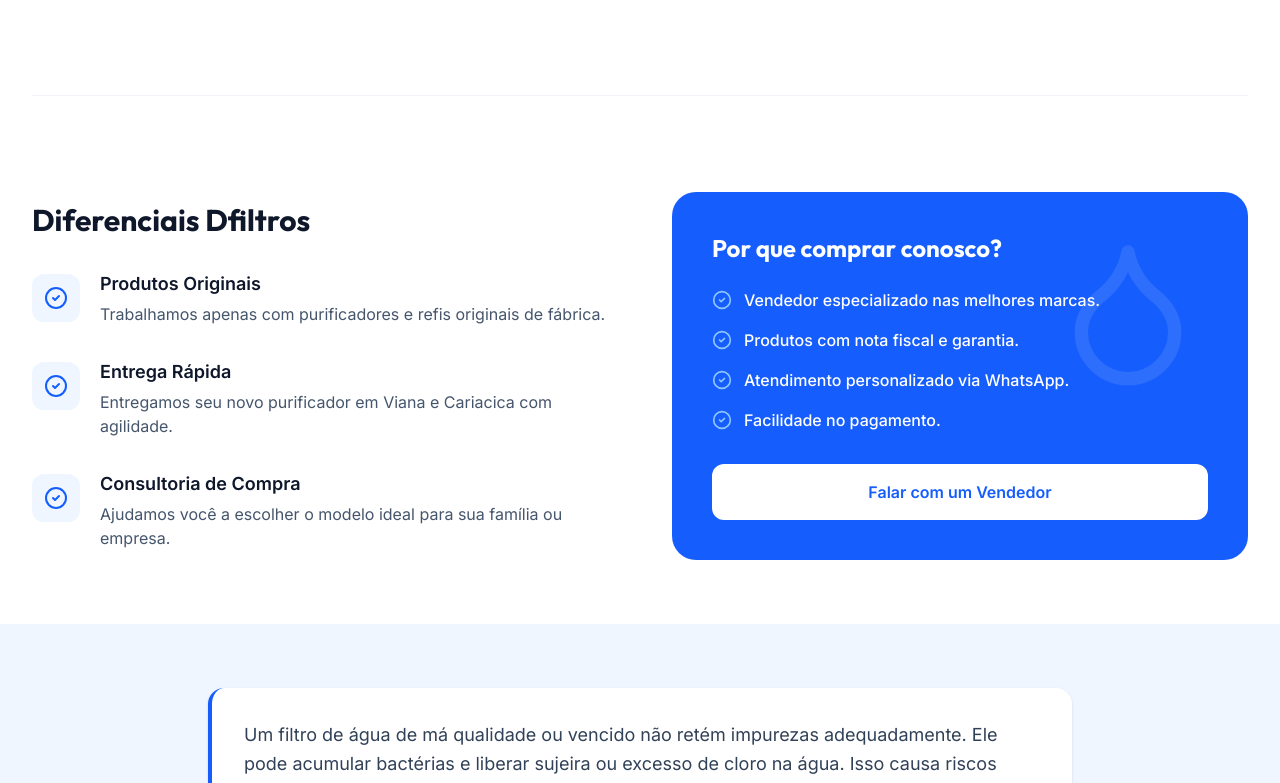
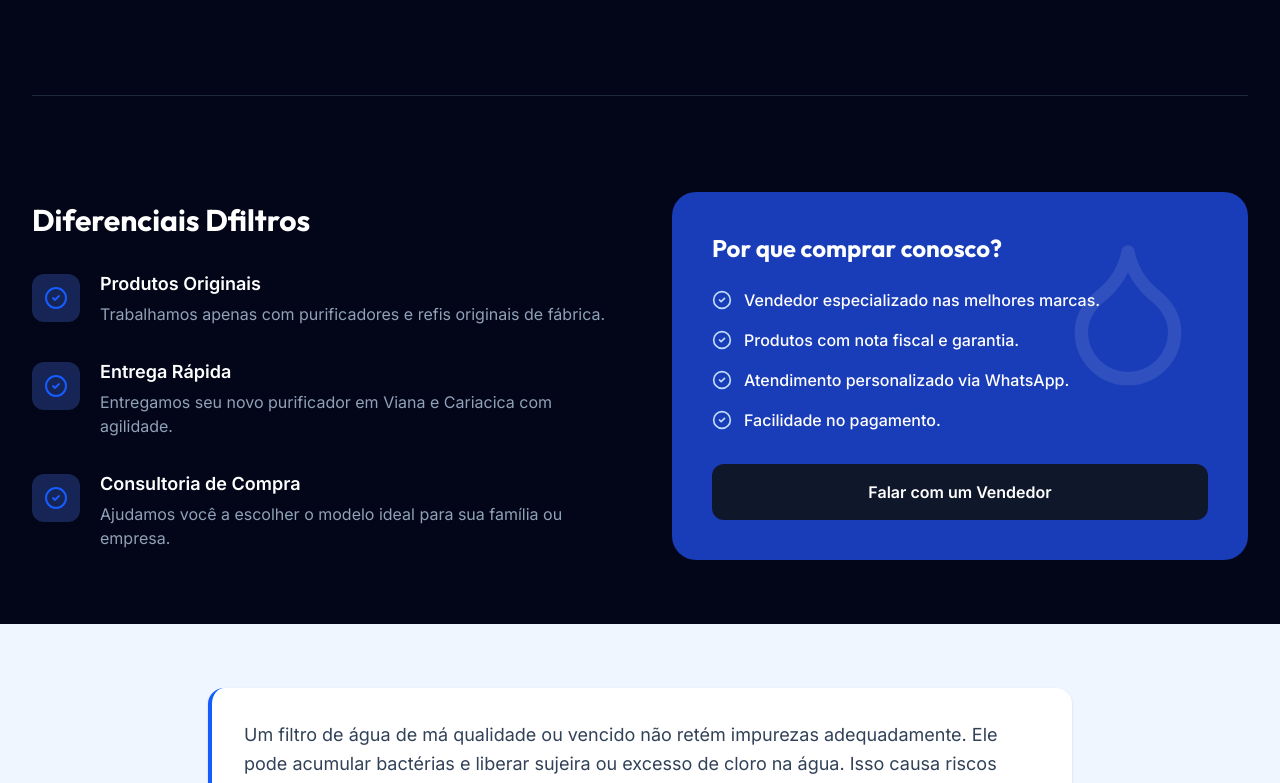
Before and after one commit to dimialvesea-svg/dfiltros-site, a React (Vite) app: page / in a window 1280 px wide. Shown: the part 1556-2339 px from the top of the page. Built offline with nearby package versions, Linux system fonts and the light colour scheme.

Commit message:
feat: update site theme to dark mode and add GTag
- Switch color palette to dark mode using slate-950
- Implement Google Tag Manager tracking

```diff
--- a/index.html
+++ b/index.html
@@ -1,6 +1,14 @@
 <!doctype html>
 <html lang="en">
-  <head>
+  <head><!-- Google tag (gtag.js) -->
+<script async src="https://www.googletagmanager.com/gtag/js?id=GT-NGBJHD6T"></script>
+<script>
+  window.dataLayer = window.dataLayer || [];
+  function gtag(){dataLayer.push(arguments);}
+  gtag('js', new Date());
+
+  gtag('config', 'GT-NGBJHD6T');
+</script>
     <meta charset="UTF-8" />
     <meta name="viewport" content="width=device-width, initial-scale=1.0" />
     <title>Dfiltros - Filtros e Purificadores de Água em Viana e Cariacica ES</title>
--- a/src/components/Hero.tsx
+++ b/src/components/Hero.tsx
@@ -28,18 +28,18 @@
             animate={{ opacity: 1, y: 0 }}
             transition={{ duration: 0.6 }}
           >
-            <div className="inline-flex items-center px-3 py-1 rounded-full bg-blue-50 border border-blue-100 text-blue-600 text-xs font-semibold uppercase tracking-wider mb-6">
-              <Star className="w-3 h-3 mr-1 fill-blue-600" />
+            <div className="inline-flex items-center px-3 py-1 rounded-full bg-blue-950 border border-blue-800 text-blue-300 text-xs font-semibold uppercase tracking-wider mb-6">
+              <Star className="w-3 h-3 mr-1 fill-blue-300" />
               5.0 Avaliações no Google
             </div>
 
-            <h1 className="text-4xl md:text-6xl font-display font-bold text-slate-900 leading-tight mb-6">
+            <h1 className="text-4xl md:text-6xl font-display font-bold text-white leading-tight mb-6">
               Encontre o Purificador, Filtro ou Refil Ideal para Sua Água
             </h1>
 
-            <p className="text-lg text-slate-600 mb-10 max-w-lg leading-relaxed">
+            <p className="text-lg text-slate-400 mb-10 max-w-lg leading-relaxed">
               Tenha água mais agradável e a solução certa para sua casa ou empresa. Purificadores, filtros e refis das principais marcas, com atendimento especializado para ajudar você a escolher o produto certo. <br/>
-              <span className="font-bold block mt-4">👉 Fale com um especialista e encontre a melhor opção para você.</span>
+              <span className="font-bold block mt-4 text-slate-100">👉 Fale com um especialista e encontre a melhor opção para você.</span>
             </p>
 
             <div className="flex flex-col sm:flex-row gap-4 items-center">
@@ -47,7 +47,7 @@
                 href={`https://wa.me/${BUSINESS_INFO.whatsapp}`}
                 target="_blank"
                 rel="noopener noreferrer"
-                className="inline-flex items-center justify-center px-8 py-4 bg-blue-600 text-white rounded-xl font-bold hover:bg-blue-700 transition-all shadow-lg shadow-blue-200 group"
+                className="inline-flex items-center justify-center px-8 py-4 bg-blue-500 text-white rounded-xl font-bold hover:bg-blue-600 transition-all shadow-lg shadow-blue-900/20 group"
               >
                 Solicitar Orçamento
                 <ArrowRight className="ml-2 w-5 h-5 group-hover:translate-x-1 transition-transform" />
@@ -56,11 +56,11 @@
             </div>
 
             <div className="mt-12 flex items-center space-x-8">
-               <div className="flex items-center text-sm font-medium text-slate-500">
+               <div className="flex items-center text-sm font-medium text-slate-400">
                   <ShieldCheck className="w-5 h-5 mr-2 text-blue-500" />
                   Garantia de Fábrica
                </div>
-               <div className="flex items-center text-sm font-medium text-slate-500">
+               <div className="flex items-center text-sm font-medium text-slate-400">
                   <Droplets className="w-5 h-5 mr-2 text-blue-500" />
                   Peças Originais
                </div>
--- a/src/components/Products.tsx
+++ b/src/components/Products.tsx
@@ -50,14 +50,14 @@
 
 export default function Products() {
   return (
-    <section id="produtos" className="py-16 bg-white relative">
+    <section id="produtos" className="py-16 bg-slate-950 relative">
       <div className="max-w-7xl mx-auto px-4 sm:px-6 lg:px-8">
         <div className="text-center max-w-3xl mx-auto mb-16">
-          <h2 className="text-base font-bold text-blue-600 uppercase tracking-widest mb-3">Nossos Produtos</h2>
-          <p className="text-3xl md:text-5xl font-display font-bold text-slate-900 mb-6">
+          <h2 className="text-base font-bold text-black uppercase tracking-widest mb-3">Nossos Produtos</h2>
+          <p className="text-3xl md:text-5xl font-display font-bold text-white mb-6">
             As Melhores Marcas do Mercado
           </p>
-          <p className="text-lg text-slate-600">
+          <p className="text-lg text-slate-400">
             Trabalhamos com marcas renomadas para garantir que você tenha sempre água pura e cristalina à disposição.
           </p>
         </div>
@@ -67,30 +67,30 @@
             <motion.div
               key={index}
               whileHover={{ y: -5 }}
-              className="p-8 rounded-3xl bg-slate-50 border border-slate-100 transition-all hover:bg-white hover:shadow-xl hover:shadow-slate-100 group"
+              className="p-8 rounded-3xl bg-slate-900 border border-slate-800 transition-all hover:bg-slate-800 group"
             >
-              <div className="w-16 h-16 rounded-2xl bg-white shadow-sm border border-slate-100 flex items-center justify-center text-blue-600 mb-6 group-hover:bg-blue-600 group-hover:text-white transition-colors">
+              <div className="w-16 h-16 rounded-2xl bg-slate-800 border border-slate-700 flex items-center justify-center text-blue-400 mb-6 group-hover:bg-blue-600 group-hover:text-white transition-colors">
                 {item.icon}
               </div>
-              <h3 className="text-xl font-display font-bold text-slate-900 mb-3">{item.title}</h3>
-              <p className="text-slate-600 leading-relaxed text-sm">{item.description}</p>
+              <h3 className="text-xl font-display font-bold text-white mb-3">{item.title}</h3>
+              <p className="text-slate-400 leading-relaxed text-sm">{item.description}</p>
             </motion.div>
           ))}
         </div>
 
-        <div className="border-t border-slate-100 pt-24">
+        <div className="border-t border-slate-800 pt-24">
            <div className="grid grid-cols-1 lg:grid-cols-2 gap-16 items-center">
               <div>
-                <h2 className="text-3xl font-display font-bold text-slate-900 mb-8">Diferenciais Dfiltros</h2>
+                <h2 className="text-3xl font-display font-bold text-white mb-8">Diferenciais Dfiltros</h2>
                 <div className="space-y-8">
                   {benefits.map((benefit, idx) => (
                     <div key={idx} className="flex items-start">
-                      <div className="mt-1 flex-shrink-0 w-12 h-12 rounded-xl bg-blue-50 flex items-center justify-center">
+                      <div className="mt-1 flex-shrink-0 w-12 h-12 rounded-xl bg-blue-950 flex items-center justify-center">
                         {benefit.icon}
                       </div>
                       <div className="ml-5">
-                        <h4 className="text-lg font-bold text-slate-900 mb-1">{benefit.title}</h4>
-                        <p className="text-slate-600">{benefit.desc}</p>
+                        <h4 className="text-lg font-bold text-white mb-1">{benefit.title}</h4>
+                        <p className="text-slate-400">{benefit.desc}</p>
                       </div>
                     </div>
                   ))}
@@ -98,7 +98,7 @@
               </div>
 
               <div className="relative">
-                <div className="bg-blue-600 rounded-3xl p-10 text-white relative overflow-hidden">
+                <div className="bg-blue-800 rounded-3xl p-10 text-white relative overflow-hidden">
                   <div className="absolute top-0 right-0 p-10 opacity-10">
                     <Droplet className="w-40 h-40" />
                   </div>
@@ -111,14 +111,14 @@
                       "Facilidade no pagamento."
                     ].map((item, i) => (
                       <li key={i} className="flex items-center">
-                        <CheckCircle2 className="w-5 h-5 mr-3 text-blue-300" />
+                        <CheckCircle2 className="w-5 h-5 mr-3 text-blue-200" />
                         <span className="font-medium">{item}</span>
                       </li>
                     ))}
                   </ul>
                   <a
                     href={`https://wa.me/${BUSINESS_INFO.whatsapp}`}
-                    className="inline-flex w-full items-center justify-center bg-white text-blue-600 py-4 rounded-xl font-bold hover:bg-slate-50 transition-colors"
+                    className="inline-flex w-full items-center justify-center bg-slate-900 text-white py-4 rounded-xl font-bold hover:bg-slate-800 transition-colors"
                   >
                     Falar com um Vendedor
                   </a>
--- a/src/index.css
+++ b/src/index.css
@@ -8,6 +8,6 @@
 
 @layer base {
   body {
-    @apply font-sans text-slate-900 bg-slate-50;
+    @apply font-sans text-slate-200 bg-slate-950;
   }
 }
```
